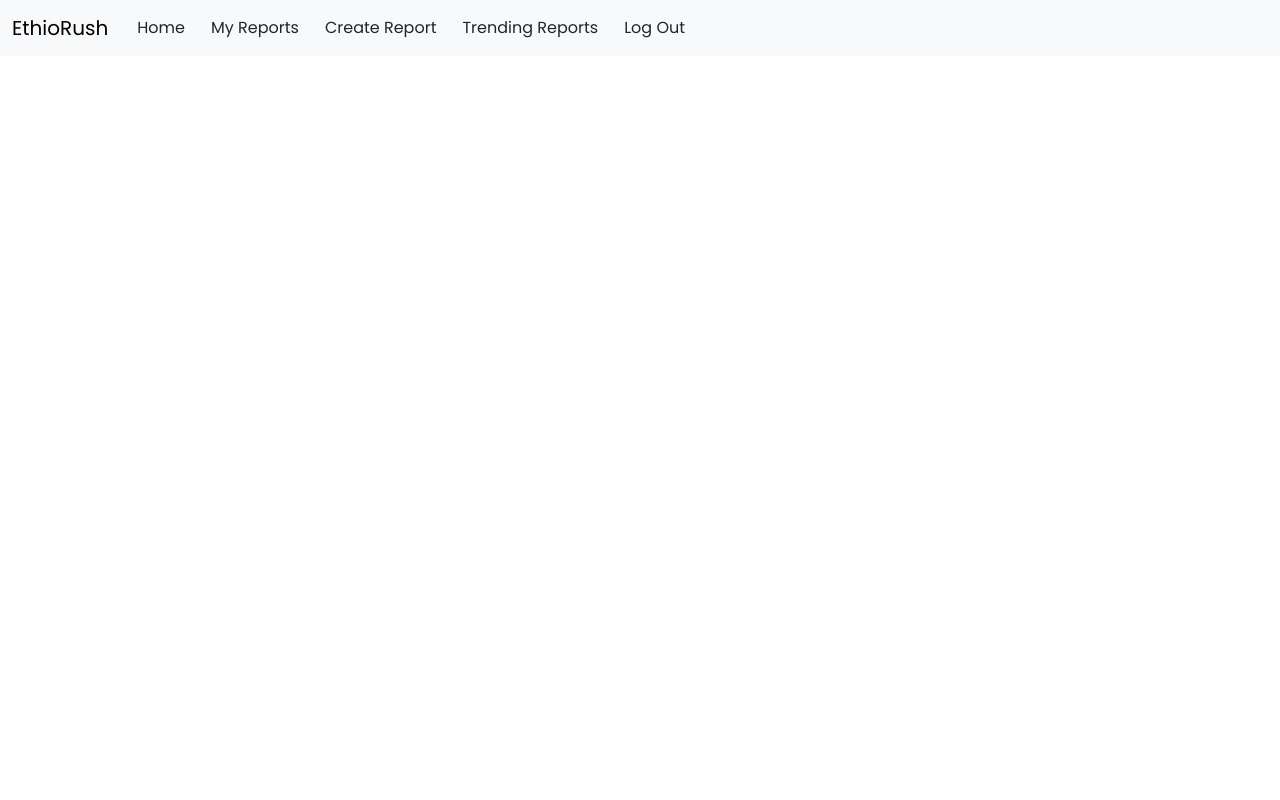
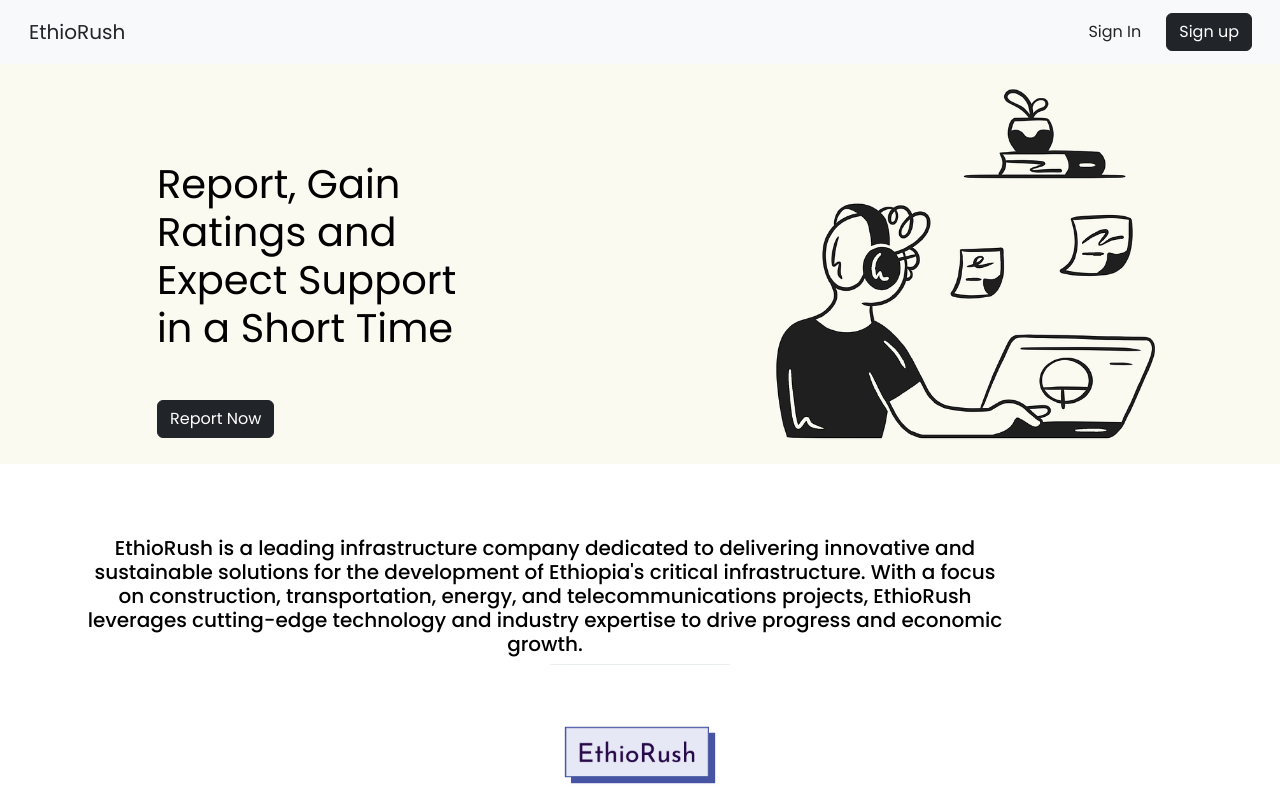
Before and after one commit to kidanekalM/PIRS, a React (Vite) app in the folder Frontend/: page / in a window 1280 px wide. Shown: the top 800 px of the page. Built offline with nearby package versions, Linux system fonts and the light colour scheme; no server answers.

Commit message:
Update App.jsx

```diff
--- a/Frontend/src/App.jsx
+++ b/Frontend/src/App.jsx
@@ -51,8 +51,7 @@ function App() {
     <>
       <BrowserRouter>
         <Routes>
-         <Route index path="/Home" element={<Home/>} />
-         <Route index path="/" element={<UDashboard/>} />
+         <Route index path="/" element={<Home/>} />
          <Route path="choosecreate" element={<ChooseCreateAcc/>} />
          <Route path="signupasuser" element={<SignUpAsUser/>} />
          <Route path="signupascontractor" element={<SignUpAsContractor/>} />
```
